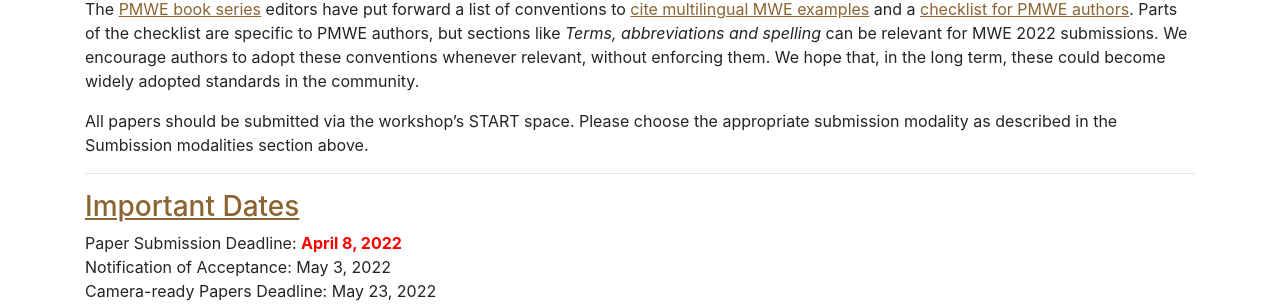
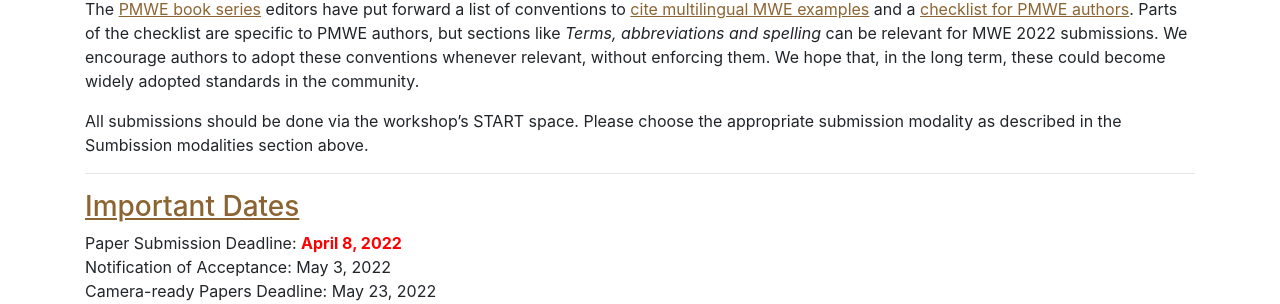
Before and after one commit to multiword/multiword.github.io, a Jekyll site: the page built from mwe2022/index.md, in a window 1280 px wide and 900 px high, scrolled down 2570 px. Shown: the part 173-477 px from the top of the window. Built offline with Jekyll 4.4.1, drawn with Linux system fonts in a browser that asks for light colours; comment, search, counter and statistics services are not loaded.

Commit message:
Minor changes in wording

```diff
--- a/mwe2022/index.md
+++ b/mwe2022/index.md
@@ -96,7 +96,7 @@ The **double-blind** submissions (Archival submissions) should adhere to the [AC
 
 The [PMWE book series](https://langsci-press.org/catalog/series/pmwe) editors have put forward a list of conventions to [cite multilingual MWE examples](https://gitlab.com/parseme/pmwe/-/blob/master/Conventions-for-MWE-examples/PMWE_series_conventions_for_multilingual_examples.pdf) and a [checklist for PMWE authors](https://gitlab.com/parseme/pmwe/-/wikis/Checklist%20for%20authors%20and%20volume%20editors). Parts of the checklist are specific to PMWE authors, but sections like _Terms, abbreviations and spelling_ can be relevant for MWE 2022 submissions. We encourage authors to adopt these conventions whenever relevant, without enforcing them. We hope that, in the long term, these could become widely adopted standards in the community.
 
-All papers should be submitted via the workshop's START space. Please choose the appropriate submission modality as described in the Sumbission modalities section above.
+All submissions should be done via the workshop's START space. Please choose the appropriate submission modality as described in the Sumbission modalities section above.
 
 -----
 
```
